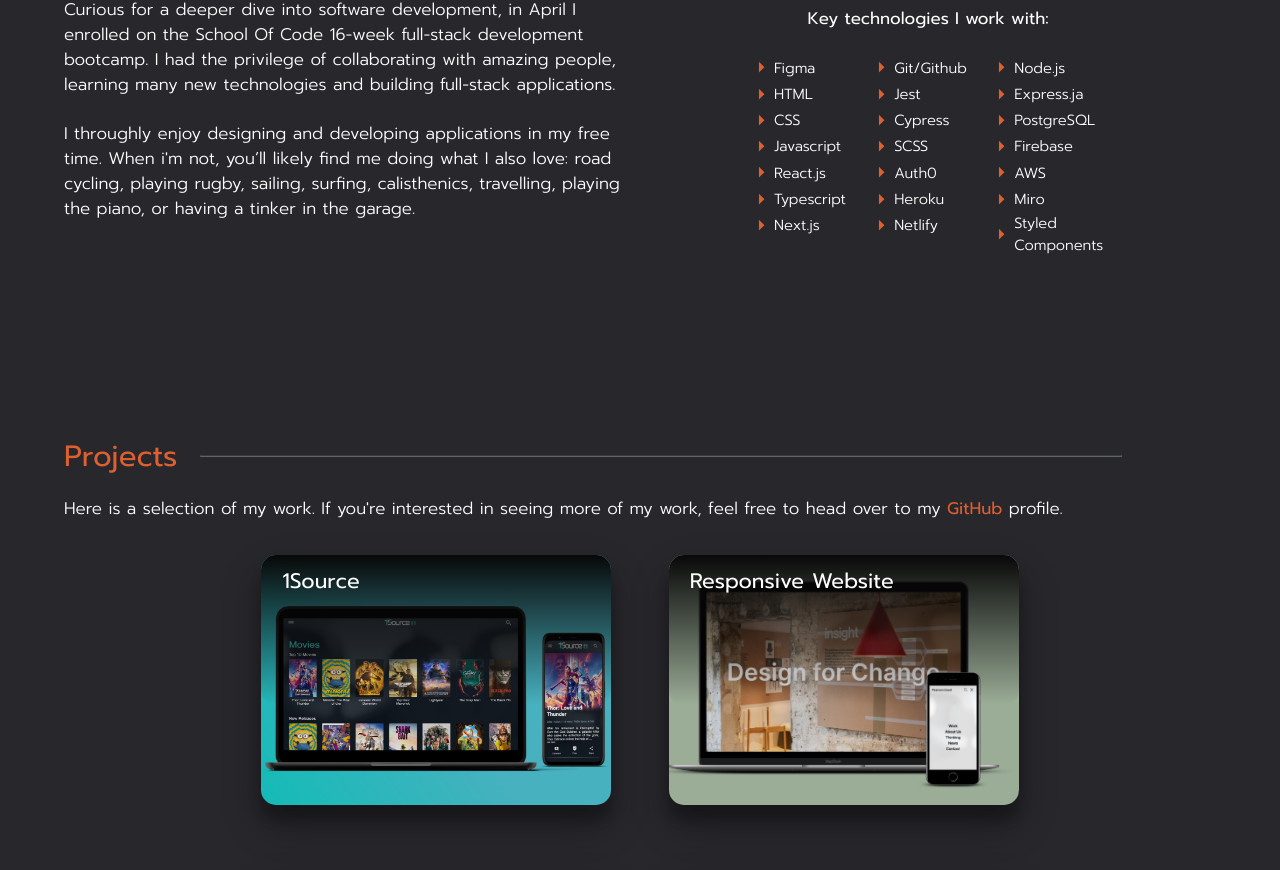
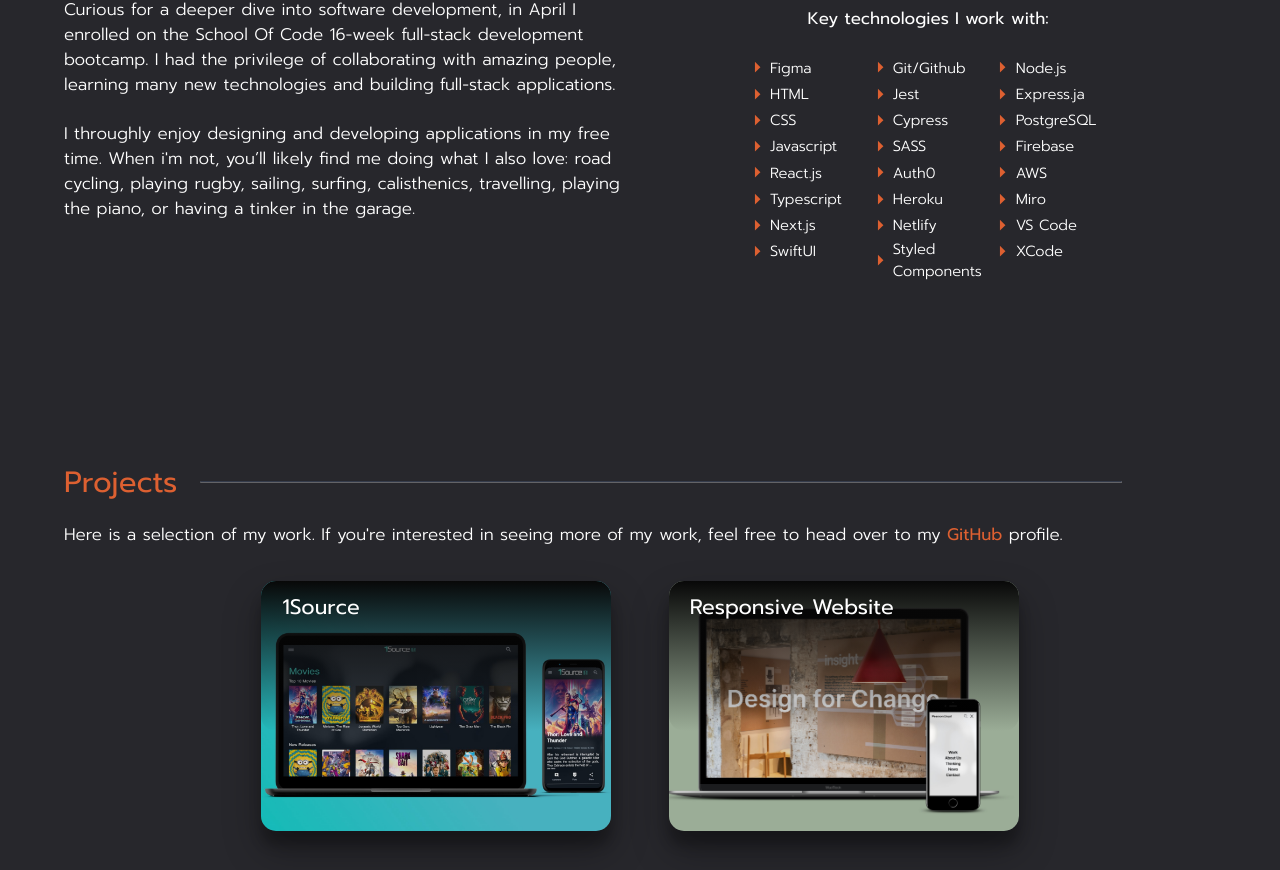
Before and after one commit to leoarthurwall/My-Portfolio, a React (Create React App) app: page / in a window 1280 px wide. Shown: the part 1427-2297 px from the top of the page. Built offline with nearby package versions, Linux system fonts and the light colour scheme; a web font is replaced by a local one.

Commit message:
updated teck stack with Swift UI and XCode

```diff
--- a/src/Components/About/techs.js
+++ b/src/Components/About/techs.js
@@ -16,15 +16,17 @@ function AboutTechs() {
           <TechItem techName={"React.js"} />
           <TechItem techName={"Typescript"} />
           <TechItem techName={"Next.js"} />
+          <TechItem techName={"SwiftUI"} />
         </div>
         <div className="about-section-tech-body">
           <TechItem techName={"Git/Github"} />
           <TechItem techName={"Jest"} />
           <TechItem techName={"Cypress"} />
-          <TechItem techName={"SCSS"} />
+          <TechItem techName={"SASS"} />
           <TechItem techName={"Auth0"} />
           <TechItem techName={"Heroku"} />
           <TechItem techName={"Netlify"} />
+          <TechItem techName={"Styled Components"} />
         </div>
         <div className="about-section-tech-body">
           <TechItem techName={"Node.js"} />
@@ -33,7 +35,8 @@ function AboutTechs() {
           <TechItem techName={"Firebase"} />
           <TechItem techName={"AWS"} />
           <TechItem techName={"Miro"} />
-          <TechItem techName={"Styled Components"} />
+          <TechItem techName={"VS Code"} />
+          <TechItem techName={"XCode"} />
         </div>
       </div>
     </div>
```
